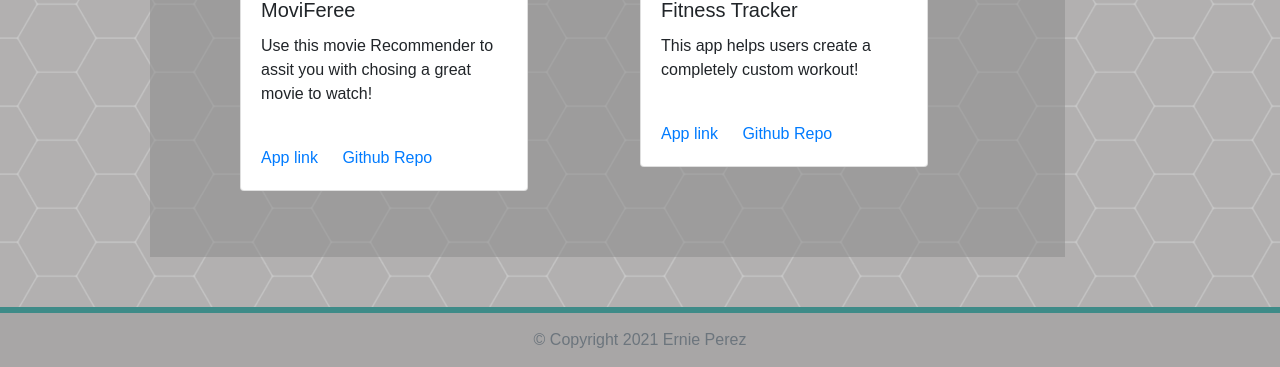
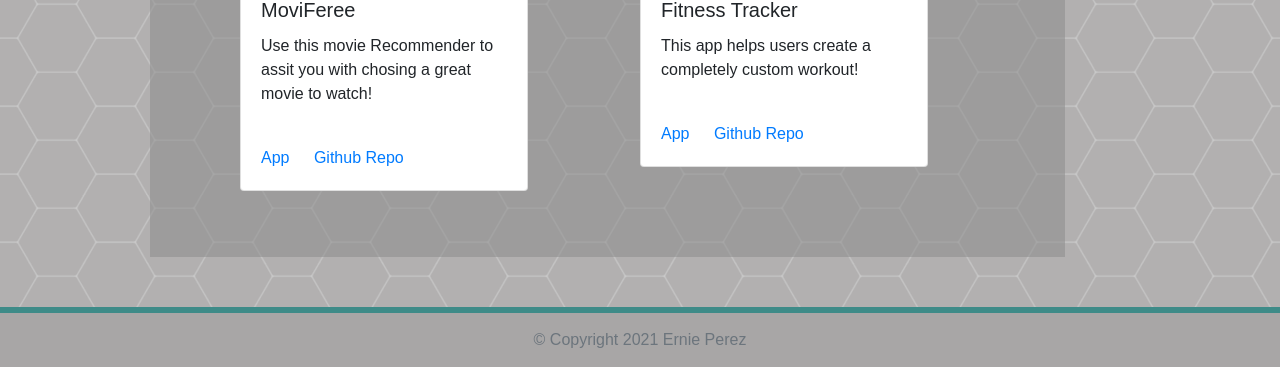
Before and after one commit to jep1220/responsive-portfolio, a plain HTML site: page portfolio.html in a window 1280 px wide. Shown: the part 485-852 px from the top of the page. Drawn offline with nearby package versions, Linux system fonts and the light colour scheme.

Commit message:
final details

```diff
--- a/css/styles.css
+++ b/css/styles.css
@@ -292,7 +292,7 @@ img {
   border-left-style: none;
 }
 
-/*for movie recommender card*/
+/*for fft card*/
 .fitcard {
   position: relative;
   display: -webkit-box;
--- a/portfolio.html
+++ b/portfolio.html
@@ -63,7 +63,7 @@
     <p class="card-text">Use this movie Recommender to assit you with chosing a great movie to watch!</p>
   </div>
     <div class="card-body">
-    <a href="https://damon1v1.github.io/Movie-Recommender/index.html" class="card-link">App link</a>
+    <a href="https://damon1v1.github.io/Movie-Recommender/index.html" class="card-link">App</a>
     <a href="https://github.com/jep1220/Movie-Recommender" class="card-link">Github Repo</a>
   </div>
 </div>
@@ -75,7 +75,7 @@
     <p class="card-text">This app helps users create a completely custom workout!</p>
   </div>
     <div class="card-body">
-    <a href="https://fantastic-fitnesstracker-v2.herokuapp.com/" class="card-link">App link</a>
+    <a href="https://fantastic-fitnesstracker-v2.herokuapp.com/" class="card-link">App</a>
     <a href="https://github.com/jep1220" class="card-link">Github Repo</a>
   </div>
 </div>
```
